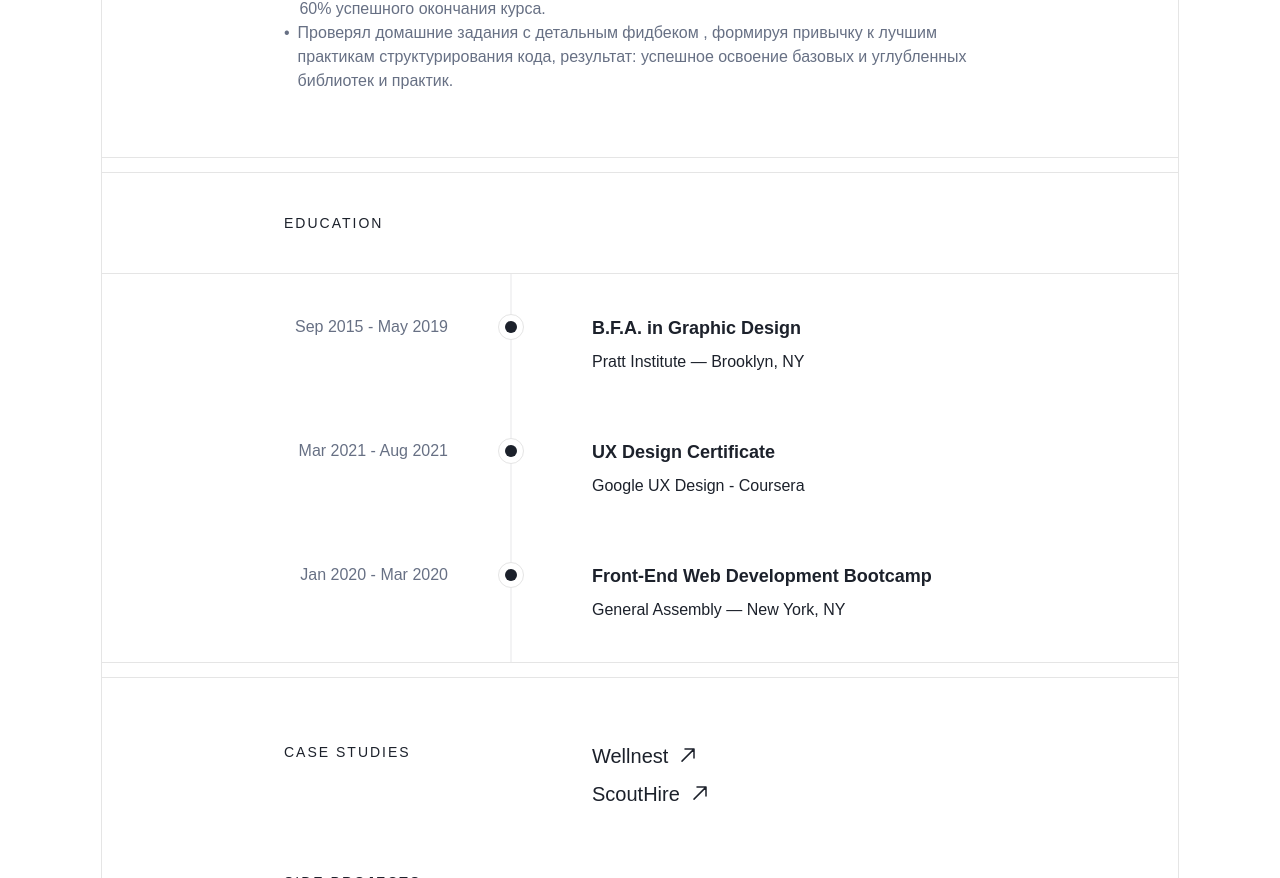
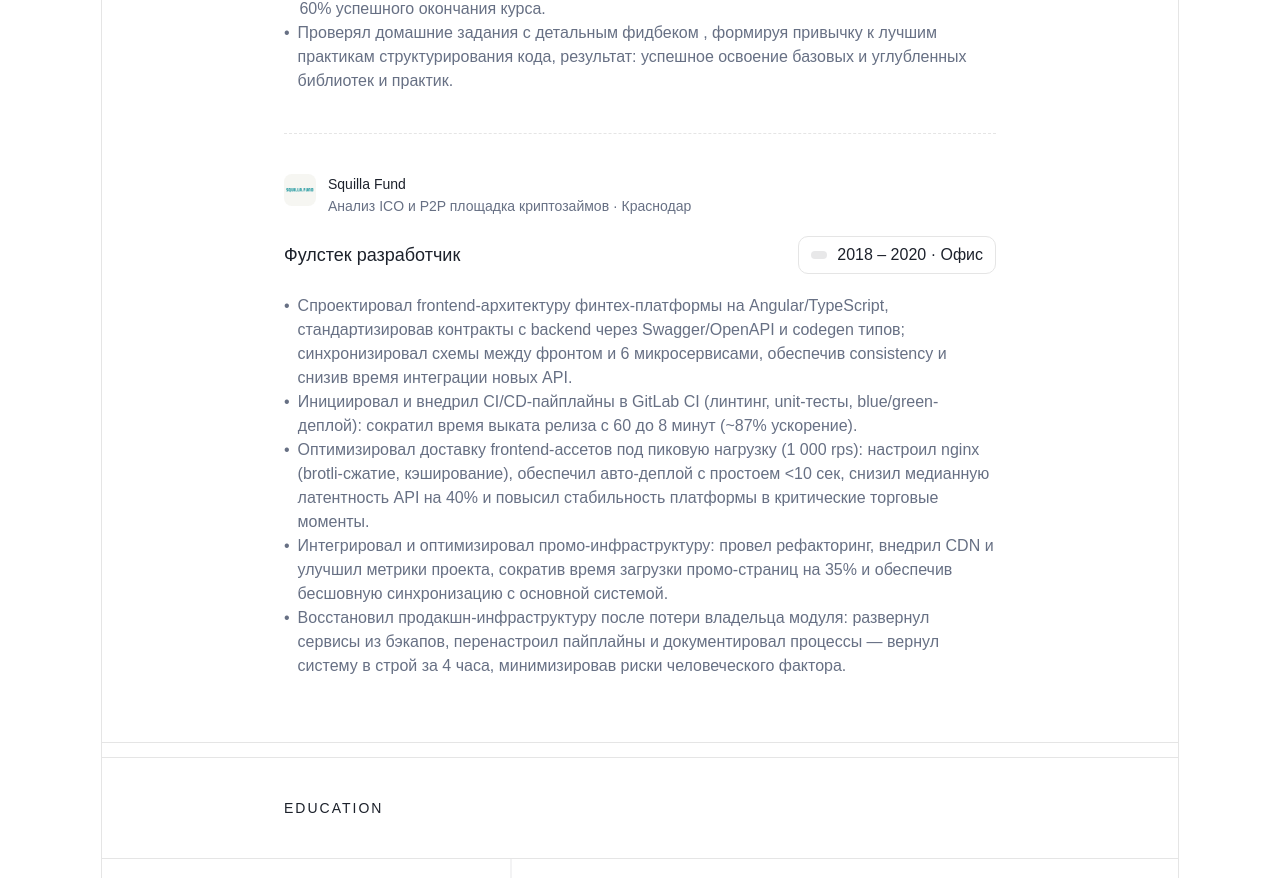
Before and after one commit to arswarog/resume, a React (Vite) app: page / in a window 1280 px wide. Shown: the part 3980-4858 px from the top of the page. Built offline with nearby package versions, Linux system fonts and the light colour scheme.

Commit message:
feat: add Squilla experience entry

```diff
--- a/src/components/home/experience/index.tsx
+++ b/src/components/home/experience/index.tsx
@@ -162,6 +162,47 @@ export function ExperienceBlock() {
                     углубленных библиотек и практик.
                 </ExperienceItem>
             </Experience>
+            <Experience
+                role="Фулстек разработчик"
+                company={
+                    <CompanyInfo
+                        icon="/images/companies/squilla.png"
+                        name="Squilla Fund"
+                        description="Анализ ICO и P2P площадка криптозаймов"
+                        location="Краснодар"
+                    />
+                }
+                location="Офис"
+                time="2018 – 2020"
+            >
+                <ExperienceItem>
+                    Спроектировал frontend-архитектуру финтех-платформы на Angular/TypeScript,
+                    стандартизировав контракты с backend через Swagger/OpenAPI и codegen типов;
+                    синхронизировал схемы между фронтом и 6 микросервисами, обеспечив consistency и
+                    снизив время интеграции новых API.
+                </ExperienceItem>
+                <ExperienceItem>
+                    Инициировал и внедрил CI/CD-пайплайны в GitLab CI (линтинг, unit-тесты,
+                    blue/green-деплой): сократил время выката релиза с 60 до 8 минут (~87%
+                    ускорение).
+                </ExperienceItem>
+                <ExperienceItem>
+                    Оптимизировал доставку frontend-ассетов под пиковую нагрузку (1 000 rps):
+                    настроил nginx (brotli-сжатие, кэширование), обеспечил авто-деплой с простоем
+                    {' <'}10 сек, снизил медианную латентность API на 40% и повысил стабильность
+                    платформы в критические торговые моменты.
+                </ExperienceItem>
+                <ExperienceItem>
+                    Интегрировал и оптимизировал промо-инфраструктуру: провел рефакторинг, внедрил
+                    CDN и улучшил метрики проекта, сократив время загрузки промо-страниц на 35% и
+                    обеспечив бесшовную синхронизацию с основной системой.
+                </ExperienceItem>
+                <ExperienceItem>
+                    Восстановил продакшн-инфраструктуру после потери владельца модуля: развернул
+                    сервисы из бэкапов, перенастроил пайплайны и документировал процессы — вернул
+                    систему в строй за 4 часа, минимизировав риски человеческого фактора.
+                </ExperienceItem>
+            </Experience>
         </ExperienceContainer>
     );
 }
```
Also changed, not shown: public/images/companies/squilla.png (added).
